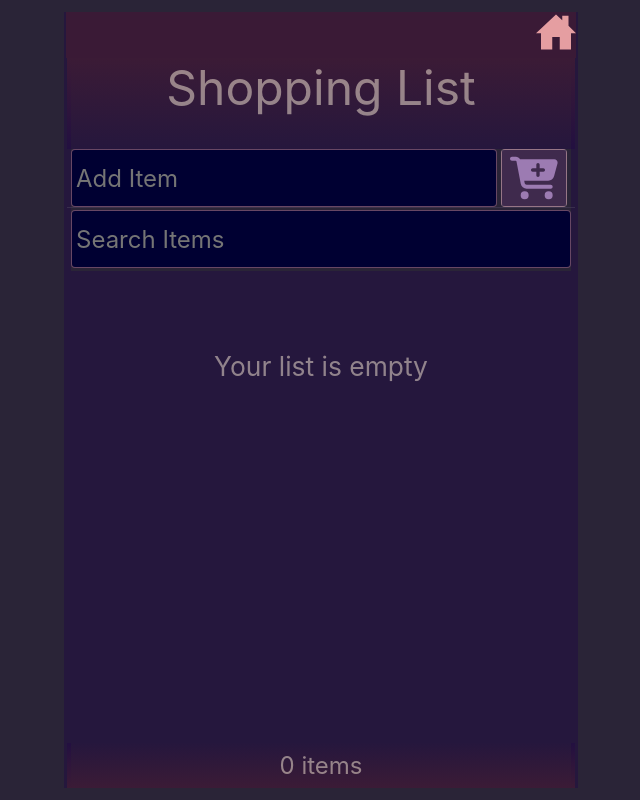
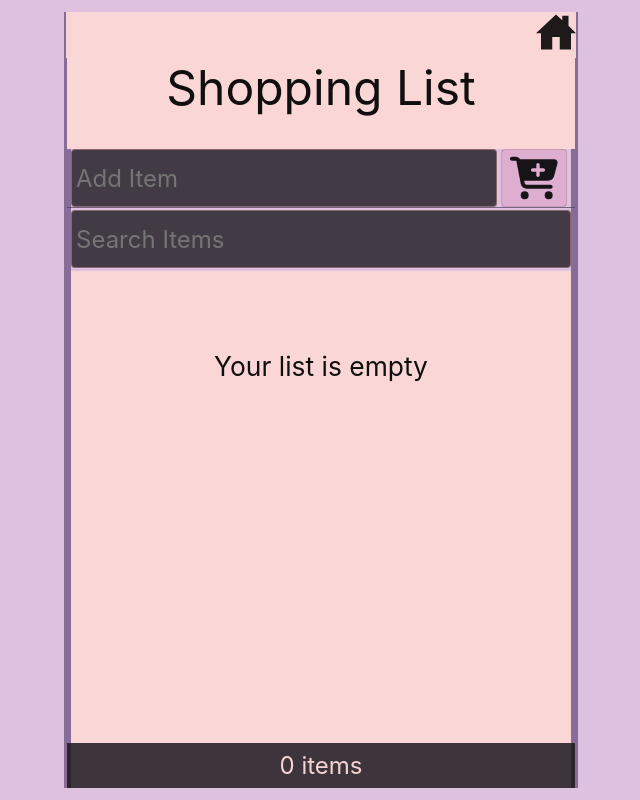
Before and after one commit to ShanaDart73/ReactJS-Projects, a React (Create React App) app: page /ShoppingList in a window 1280 px wide. Shown: the whole page, without its empty margins (319-959 px from the left). Built offline with nearby package versions, Linux system fonts and the light colour scheme.

Commit message:
changed colour of the app

```diff
--- a/src/css/index.css
+++ b/src/css/index.css
@@ -1,3 +1,8 @@
+
+html {
+  background-color: black;
+}
+
 body {
   margin: 0;
   font-family: -apple-system, BlinkMacSystemFont, 'Segoe UI', 'Roboto', 'Oxygen',
--- a/src/sass/shoppingList_style.css
+++ b/src/sass/shoppingList_style.css
@@ -3,13 +3,13 @@
   width: 102%;
   display: flex;
   justify-content: flex-end;
-  background-color: rgba(59, 27, 54, 0.99);
+  background-color: rgba(250, 215, 215, 0.99);
 }
 
 .icon svg {
   width: 40px;
   height: 40px;
-  color: #e59ea1;
+  color: #1f1a1a;
 }
 
 .wrapper {
@@ -17,7 +17,7 @@
   display: flex;
   justify-content: center;
   align-items: center;
-  background-color: rgba(67, 57, 86, 0.64);
+  background-color: rgba(250, 217, 250, 0.89);
   box-sizing: border-box;
 }
 
@@ -46,17 +46,17 @@
   display: flex;
   justify-content: center;
   width: 100%;
-  color: rgba(250, 235, 215, 0.51);
+  color: rgb(16, 15, 13);
   font-size: 2em;
   padding: 0 0.25rem 2rem;
-  background: linear-gradient(0deg, rgba(32, 7, 68, 0.46) 0%, rgb(59, 27, 54) 100%);
+  background-color: rgba(250, 215, 215, 0.99);
 }
 
 * .main {
   width: 100%;
-  color: rgba(250, 235, 215, 0.51);
+  color: rgb(16, 15, 13);
   font-size: 1.1em;
-  background-color: rgba(32, 7, 68, 0.4588235294);
+  background-color: rgba(250, 215, 215, 0.99);
   display: flex;
   flex-direction: column;
   flex-grow: 1;
@@ -81,7 +81,7 @@ ul li::before {
   align-items: center;
   padding: 0.5rem 0 0.5rem 0.5rem;
   margin: 0.25rem 0;
-  background-color: rgba(67, 57, 86, 0.2);
+  background-color: rgba(103, 5, 252, 0.2);
 }
 
 .item:first-child {
@@ -114,13 +114,13 @@ ul li::before {
   height: 40px;
   min-height: 40px;
   font-size: 1rem;
-  color: rgba(84, 168, 250, 0.5);
+  color: rgba(24, 30, 30, 0.98);
   cursor: pointer;
 }
 
 .item svg:focus,
 .item svg:hover {
-  color: rgba(255, 0, 0, 0.3);
+  color: rgba(255, 0, 0, 0.84);
   outline: none;
 }
 
@@ -143,8 +143,8 @@ ul li::before {
   border: 1px solid rgba(229, 158, 161, 0.45);
   margin: 0 0.25rem;
   outline: none;
-  color: rgba(250, 235, 215, 0.7);
-  background-color: rgba(1, 1, 51, 0.99);
+  color: rgba(243, 242, 240, 0.7);
+  background-color: rgba(23, 23, 28, 0.78);
 }
 
 .addForm label {
@@ -156,8 +156,8 @@ button {
   display: flex;
   justify-content: center;
   align-items: center;
-  background-color: rgba(53, 2, 54, 0.98);
-  border: 1px solid rgba(250, 235, 215, 0.5);
+  background-color: rgba(250, 215, 215, 0.99);
+  border: 1px solid rgba(72, 12, 112, 0.29);
   border-radius: 0.25rem;
   cursor: pointer;
 }
@@ -167,14 +167,14 @@ button > svg {
   height: 48px;
   padding: 0.25rem 0.5rem;
   font-size: 1rem;
-  color: rgba(206, 167, 232, 0.65);
-  background-color: rgba(67, 57, 86, 0.75);
+  color: rgb(23, 20, 24);
+  background-color: rgba(120, 30, 180, 0.22);
 }
 
 button svg:focus,
 button svg:hover {
-  color: rgba(255, 255, 255, 0.5);
-  background-color: rgba(186, 169, 217, 0.58);
+  color: rgba(234, 240, 241, 0.78);
+  background-color: rgba(21, 19, 24, 0.93);
   outline: none;
 }
 
@@ -195,8 +195,8 @@ button svg:hover {
   border-radius: 0.25rem;
   border: 1px solid rgba(229, 158, 161, 0.45);
   outline: none;
-  color: rgba(250, 235, 215, 0.7);
-  background-color: rgba(1, 1, 51, 0.99);
+  color: rgba(243, 242, 240, 0.7);
+  background-color: rgba(23, 23, 28, 0.78);
 }
 
 .searchForm label {
@@ -209,9 +209,9 @@ button svg:hover {
   justify-content: center;
   width: 100%;
   padding: 0.5rem 0.25rem;
-  color: rgba(250, 235, 215, 0.51);
+  color: rgba(250, 215, 215, 0.98);
   font-size: 1em;
-  background: linear-gradient(0deg, rgb(59, 27, 54) 0%, rgba(32, 7, 68, 0.46) 100%);
+  background-color: rgba(24, 21, 21, 0.81);
 }
 
 /*# sourceMappingURL=shoppingList_style.css.map */
--- a/src/sass/shoppingList_style.scss
+++ b/src/sass/shoppingList_style.scss
@@ -1,6 +1,6 @@
 
 $app_width: 100%;
-$app_color: rgba(250, 235, 215, 0.51);
+$app_color: rgb(16, 15, 13);
 
 @mixin device_width_size($device_size, $width) {
   @media screen and (min-width: $device_size) {
@@ -12,13 +12,13 @@ $app_color: rgba(250, 235, 215, 0.51);
   width: 102%;
   display: flex;
   justify-content: flex-end;
-  background-color: rgba(59, 27, 54, 0.99);
+  background-color: rgba(250, 215, 215, 0.99);
 }
 
 .icon svg {
   width: 40px;
   height: 40px;
-  color: #e59ea1;
+  color: #1f1a1a;
 }
 
 .wrapper {
@@ -26,7 +26,7 @@ $app_color: rgba(250, 235, 215, 0.51);
   display: flex;
   justify-content: center;
   align-items: center;
-  background-color: rgba(67, 57, 86, 0.64);
+  background-color: rgba(250, 217, 250, 0.89);
   box-sizing: border-box;
 }
 
@@ -53,7 +53,7 @@ $app_color: rgba(250, 235, 215, 0.51);
   color: $app_color;
   font-size: 2em;
   padding: 0 0.25rem 2rem;
-  background: linear-gradient(0deg, rgba(32, 7, 68, 0.46) 0%, rgba(59,27,54,1) 100%);
+  background-color: rgba(250, 215, 215, 0.99);
 }
 
 */********************* CONTENT **********************/
@@ -62,7 +62,7 @@ $app_color: rgba(250, 235, 215, 0.51);
   width: $app_width;
   color: $app_color;
   font-size: 1.1em;
-  background-color: #20074475;
+  background-color: rgba(250, 215, 215, 0.99);
 
   display: flex;
   flex-direction: column;
@@ -88,7 +88,7 @@ ul li::before {
   align-items: center;
   padding: 0.5rem 0 0.5rem 0.5rem;
   margin: 0.25rem 0;
-  background-color: rgba(67, 57, 86, 0.2)
+  background-color: rgba(103, 5, 252, 0.2)
 }
 
 .item:first-child {
@@ -121,13 +121,13 @@ ul li::before {
   height: 40px;
   min-height: 40px;
   font-size: 1rem;
-  color: rgba(84, 168, 250, 0.5);
+  color: rgba(24, 30, 30, 0.98);
   cursor: pointer;
 }
 
 .item svg:focus,
 .item svg:hover {
-  color: rgba(255, 0, 0, 0.3);
+  color: rgba(255, 0, 0, 0.84);
   outline: none;
 }
 
@@ -150,8 +150,8 @@ ul li::before {
   border: 1px solid rgba(229, 158, 161, 0.45);
   margin: 0 0.25rem;
   outline: none;
-  color: rgba(250, 235, 215, 0.7);
-  background-color: rgba(1, 1, 51, 0.99);
+  color: rgba(243, 242, 240, 0.7);
+  background-color: rgba(23, 23, 28, 0.78);
 }
 
 .addForm label {
@@ -163,8 +163,8 @@ button {
   display: flex;
   justify-content: center;
   align-items: center;
-  background-color: rgba(53, 2, 54, 0.98);
-  border: 1px solid rgba(250, 235, 215, 0.5);
+  background-color: rgba(250, 215, 215, 0.99);
+  border: 1px solid rgba(72, 12, 112, 0.29);
   border-radius: 0.25rem;
   cursor: pointer;
 }
@@ -174,14 +174,14 @@ button > svg {
   height: 48px;
   padding: 0.25rem 0.5rem;
   font-size: 1rem;
-  color: rgba(206, 167, 232, 0.65);
-  background-color: rgba(67, 57, 86, 0.75);
+  color: rgb(23, 20, 24);
+  background-color: rgba(120, 30, 180, 0.22);
 }
 
 button svg:focus,
 button svg:hover {
-  color: rgba(255, 255, 255, 0.5);
-  background-color: rgba(186, 169, 217, 0.58);
+  color: rgba(234, 240, 241, 0.78);
+  background-color: rgba(21, 19, 24, 0.93);
   outline: none;
 }
 
@@ -202,8 +202,8 @@ button svg:hover {
   border-radius: 0.25rem;
   border: 1px solid rgba(229, 158, 161, 0.45);
   outline: none;
-  color: rgba(250, 235, 215, 0.7);
-  background-color: rgba(1, 1, 51, 0.99);
+  color: rgba(243, 242, 240, 0.7);
+  background-color: rgba(23, 23, 28, 0.78);
 }
 
 .searchForm label {
@@ -218,7 +218,7 @@ button svg:hover {
   justify-content: center;
   width: $app_width;
   padding: 0.5rem 0.25rem;
-  color: $app_color;
+  color: rgba(250, 215, 215, 0.98);
   font-size: 1em;
-  background: linear-gradient(0deg,  rgb(59, 27, 54) 0%, rgba(32, 7, 68, 0.46) 100%);
+  background-color: rgba(24, 21, 21, 0.81);
 }
```
Also changed, not shown: 1 other file (tests, documents, lock files or other folders).
